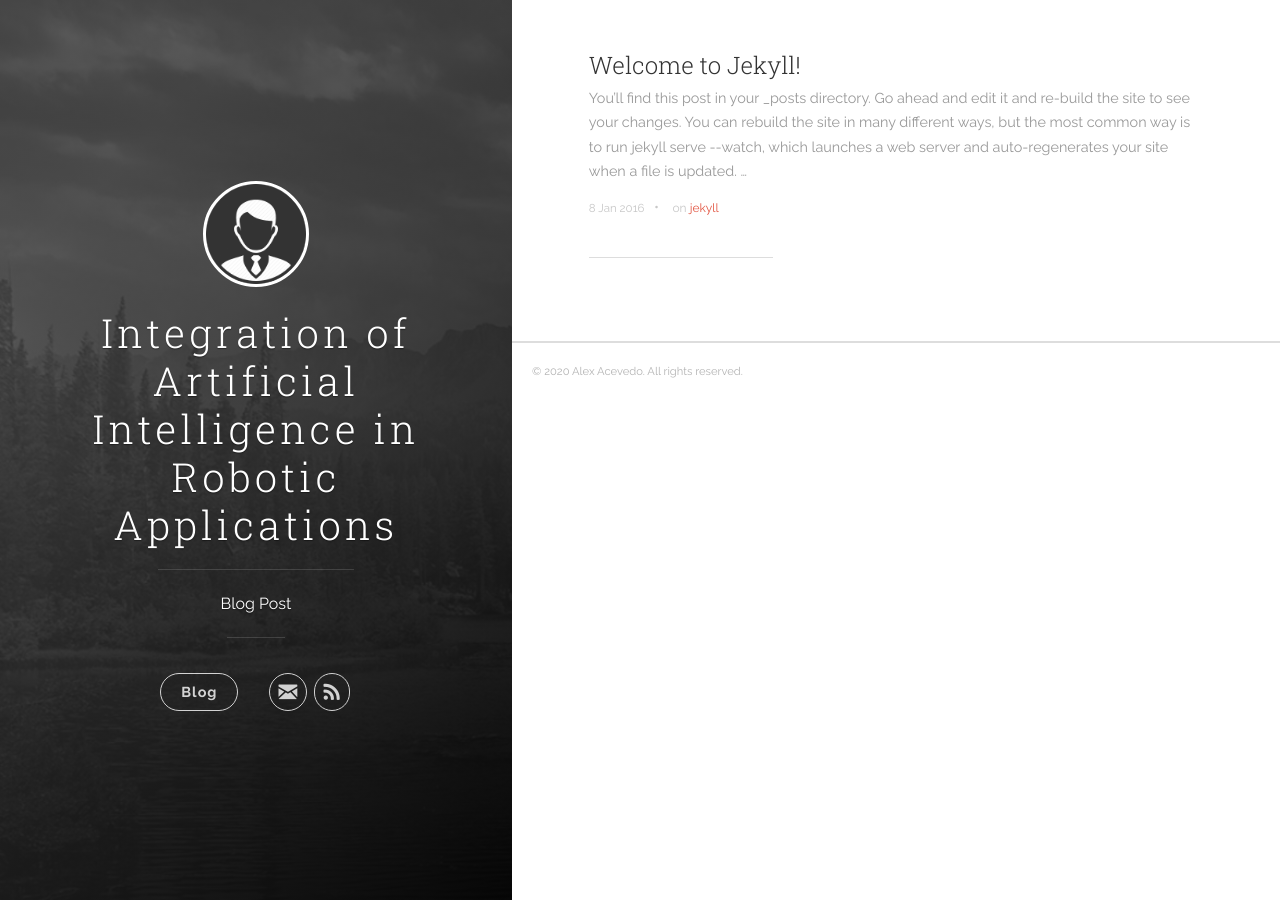
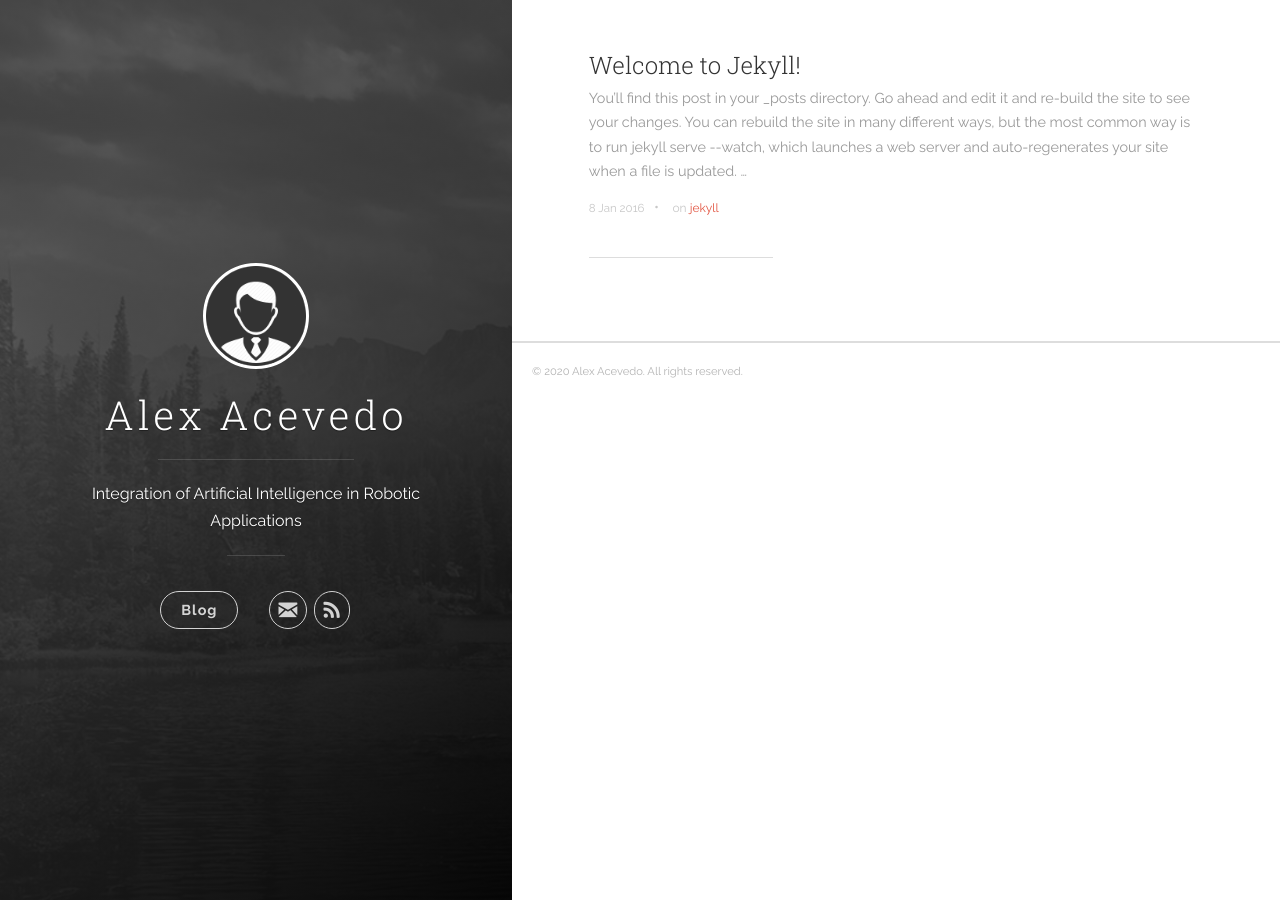
Before and after one commit to acevedo88/acevedo88.github.io, a Jekyll site: the page built from index.html, in a window 1280 px wide. Built offline with Jekyll 4.4.1, drawn with Linux system fonts in a browser that asks for light colours; the list of posts is cut into pages by our own code.

Commit message:
Update _config.yml

```diff
--- a/_config.yml
+++ b/_config.yml
@@ -1,6 +1,6 @@
 # Site settings
-title: Integration of Artificial Intelligence in Robotic Applications
-description: 'Blog Post'
+title: Alex Acevedo
+description: 'Integration of Artificial Intelligence in Robotic Applications'
 url: 'https://acevedo88.github.io/'
 baseurl: '/'
 # google_analytics: 'UA-XXXXXX-X'
```
